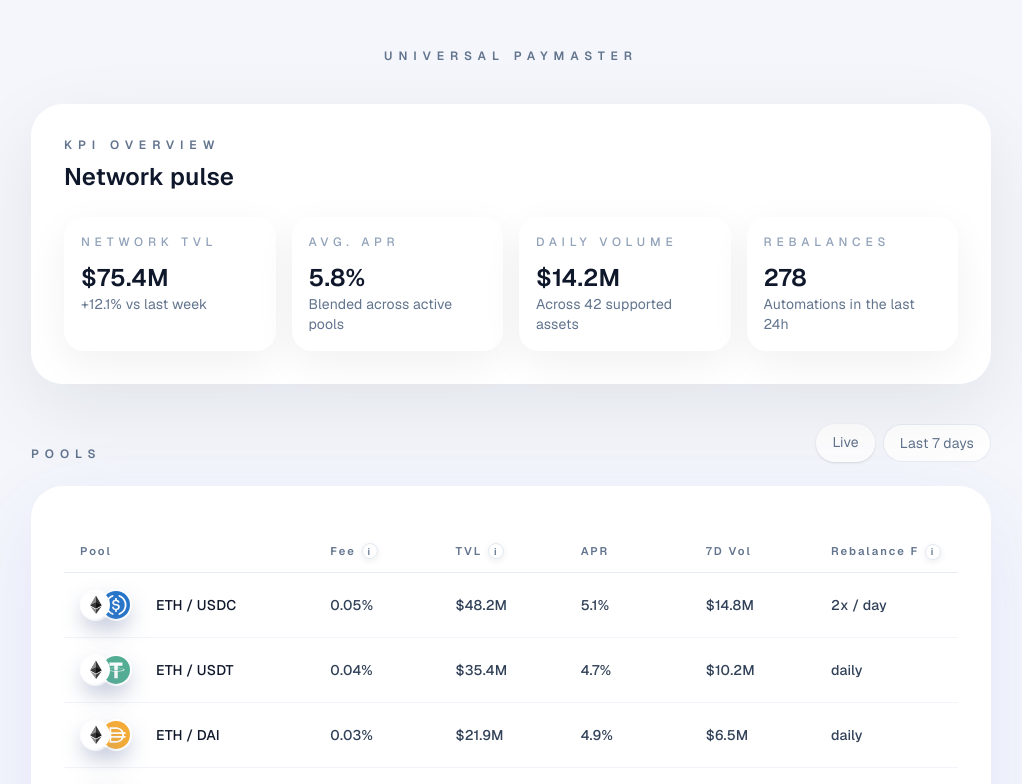
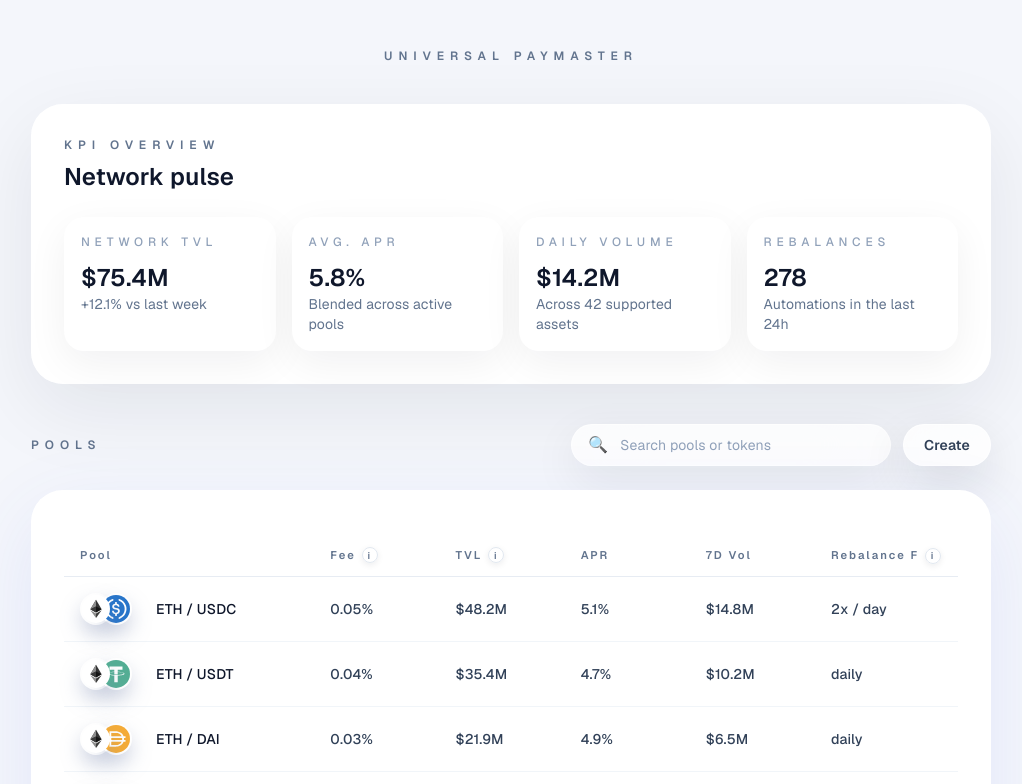
Before and after one commit to gonzaotc/paymaster-monorepo, a Next.js app in the folder frontend/: page / in a window 1280 px wide. Shown: the top 784 px of the page, without its empty margins (129-1151 px from the left). Built offline with nearby package versions, Linux system fonts and the light colour scheme.

Commit message:
feat: add search box

```diff
--- a/frontend/app/page.tsx
+++ b/frontend/app/page.tsx
@@ -1,4 +1,4 @@
-import { PoolAnalyticsShell } from '@/components/pool-analytics-shell';
+import { PoolSection } from '@/components/pool-section';
 
 const stats = [
   { label: 'Network TVL', value: '$75.4M', change: '+12.1% vs last week' },
@@ -74,25 +74,7 @@ export default function Home() {
           </div>
         </section>
 
-        <section className="space-y-6">
-          <div className="flex flex-col gap-4 sm:flex-row sm:items-end sm:justify-between">
-            <div>
-              <p className="text-xs font-semibold uppercase tracking-[0.5em] text-slate-500">
-                Pools
-              </p>
-            </div>
-
-            <div className="flex gap-2 text-sm text-slate-500">
-              <span className="rounded-full bg-white/95 px-4 py-2 shadow-sm">
-                Live
-              </span>
-              <span className="rounded-full border border-slate-200/80 bg-white px-4 py-2">
-                Last 7 days
-              </span>
-            </div>
-          </div>
-          <PoolAnalyticsShell actions={poolActions} />
-        </section>
+        <PoolSection actions={poolActions} />
       </div>
     </main>
   );
--- /dev/null
+++ b/frontend/components/liquid-glass-button.tsx
@@ -0,0 +1,27 @@
+'use client';
+
+import type { ButtonHTMLAttributes, ReactNode } from 'react';
+
+type LiquidGlassButtonProps = ButtonHTMLAttributes<HTMLButtonElement> & {
+  children: ReactNode;
+};
+
+export function LiquidGlassButton({
+  children,
+  className,
+  ...props
+}: LiquidGlassButtonProps) {
+  return (
+    <button
+      {...props}
+      className={[
+        'rounded-full border border-white/70 bg-white/80 px-5 py-2.5 text-sm font-semibold text-slate-700 shadow-[0_18px_45px_rgba(15,23,42,0.12)] backdrop-blur-xl transition hover:-translate-y-0.5 hover:shadow-[0_25px_65px_rgba(15,23,42,0.18)]',
+        className,
+      ]
+        .filter(Boolean)
+        .join(' ')}
+    >
+      {children}
+    </button>
+  );
+}
--- a/frontend/components/pool-analytics-shell.tsx
+++ b/frontend/components/pool-analytics-shell.tsx
@@ -1,6 +1,13 @@
 'use client';
 
-import { useEffect, useMemo, useRef, useState, useTransition } from 'react';
+import {
+  useDeferredValue,
+  useEffect,
+  useMemo,
+  useRef,
+  useState,
+  useTransition,
+} from 'react';
 import { PoolRow, PoolTable, defaultPoolData } from '@/components/pool-table';
 
 type PoolAction = {
@@ -13,21 +20,38 @@ type PoolAction = {
 type PoolAnalyticsShellProps = {
   data?: PoolRow[];
   actions?: PoolAction[];
+  searchQuery?: string;
 };
 
 export function PoolAnalyticsShell({
   data = defaultPoolData,
   actions = [],
+  searchQuery = '',
 }: PoolAnalyticsShellProps) {
   const [selectedPoolId, setSelectedPoolId] = useState<string | null>(null);
-  const [isPending, startTransition] = useTransition();
+  const deferredQuery = useDeferredValue(searchQuery);
+  const [, startTransition] = useTransition();
   const [isPanelOpen, setIsPanelOpen] = useState(false);
   const [isPanelMounted, setIsPanelMounted] = useState(false);
   const closeTimerRef = useRef<NodeJS.Timeout | null>(null);
 
+  const filteredData = useMemo(() => {
+    if (!deferredQuery.trim()) {
+      return data;
+    }
+    const normalized = deferredQuery.trim().toLowerCase();
+    return data.filter((pool) => {
+      const matchPool = pool.pool.toLowerCase().includes(normalized);
+      const matchTokens = pool.tokens?.some((token) =>
+        token.toLowerCase().includes(normalized)
+      );
+      return matchPool || matchTokens;
+    });
+  }, [data, deferredQuery]);
+
   const selectedPool = useMemo(
-    () => data.find((pool) => pool.id === selectedPoolId) ?? null,
-    [data, selectedPoolId]
+    () => filteredData.find((pool) => pool.id === selectedPoolId) ?? null,
+    [filteredData, selectedPoolId]
   );
 
   const handleSelectRow = (row: PoolRow) => {
@@ -100,7 +124,7 @@ export function PoolAnalyticsShell({
   return (
     <div className="relative">
       <PoolTable
-        data={data}
+        data={filteredData}
         className="bg-white"
         onSelectRow={handleSelectRow}
         selectedPoolId={selectedPoolId}
--- /dev/null
+++ b/frontend/components/pool-section.tsx
@@ -0,0 +1,41 @@
+'use client';
+
+import { useState } from 'react';
+import { LiquidGlassButton } from '@/components/liquid-glass-button';
+import { PoolAnalyticsShell } from '@/components/pool-analytics-shell';
+import type { PoolRow } from '@/components/pool-table';
+
+type PoolSectionProps = {
+  actions: Parameters<typeof PoolAnalyticsShell>[0]['actions'];
+  data?: PoolRow[];
+};
+
+export function PoolSection({ actions, data }: PoolSectionProps) {
+  const [query, setQuery] = useState('');
+
+  return (
+    <section className="space-y-6">
+      <div className="flex flex-col gap-4 sm:flex-row sm:items-center sm:justify-between">
+        <p className="text-xs font-semibold uppercase tracking-[0.5em] text-slate-500">
+          Pools
+        </p>
+        <div className="flex w-full flex-col gap-3 sm:w-auto sm:flex-row sm:items-center sm:justify-end">
+          <div className="flex flex-1 items-center gap-3 rounded-4xl border border-white/60 bg-white/75 px-4 py-2 shadow-[0_15px_45px_rgba(15,23,42,0.08)] backdrop-blur-2xl sm:w-80">
+            <span className="text-slate-400">🔍</span>
+            <input
+              type="search"
+              placeholder="Search pools or tokens"
+              value={query}
+              onChange={(evt) => setQuery(evt.target.value)}
+              className="w-full bg-transparent text-sm text-slate-700 placeholder:text-slate-400 focus:outline-none"
+            />
+          </div>
+          <LiquidGlassButton type="button" className="sm:w-auto">
+            Create
+          </LiquidGlassButton>
+        </div>
+      </div>
+      <PoolAnalyticsShell actions={actions} data={data} searchQuery={query} />
+    </section>
+  );
+}
--- a/frontend/components/pool-table.tsx
+++ b/frontend/components/pool-table.tsx
@@ -211,7 +211,7 @@ const columns: ColumnDef<PoolRow>[] = [
   },
   {
     header: () =>
-      makeHeader('Rebalance F', 'How often the automation balances this pool.'),
+      makeHeader('Rebalance F', 'How often the pool needs to be rebalanced.'),
     accessorKey: 'rebalanceFrequency',
     enableSorting: false,
   },
```
